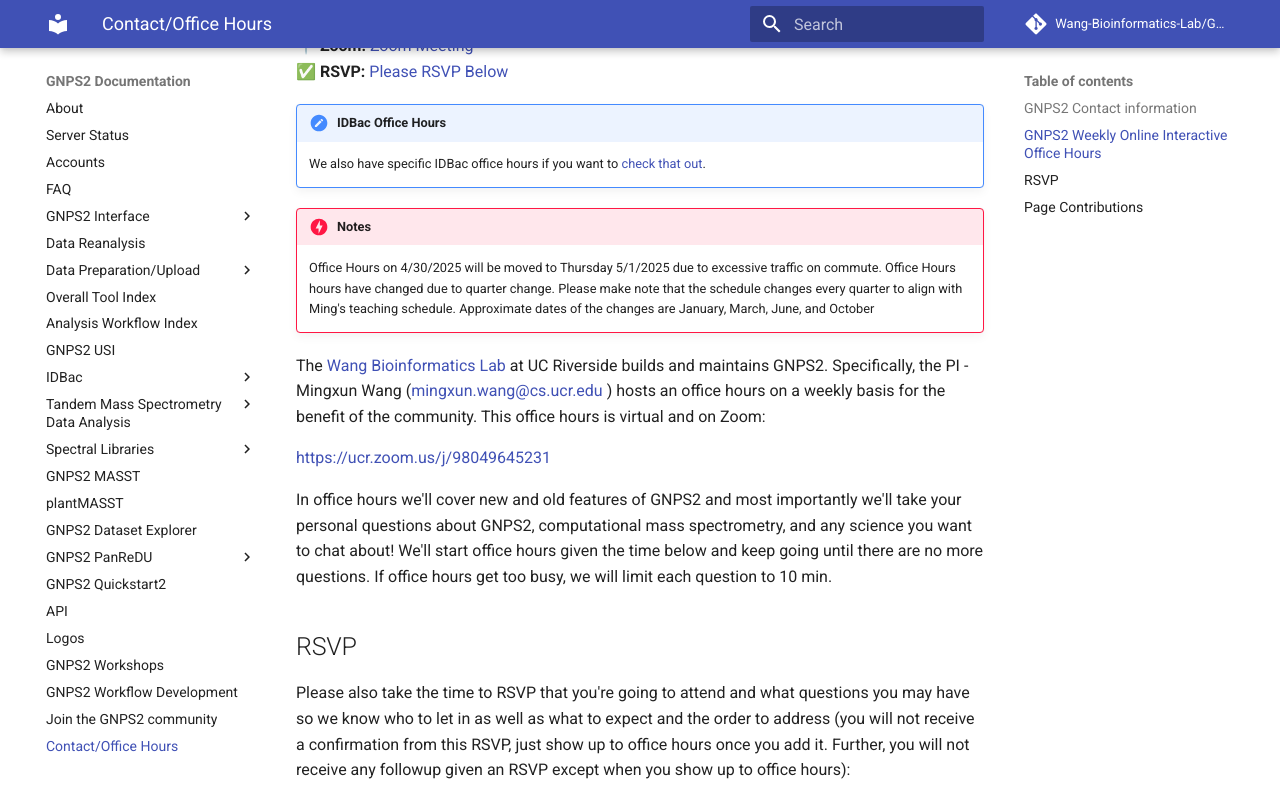
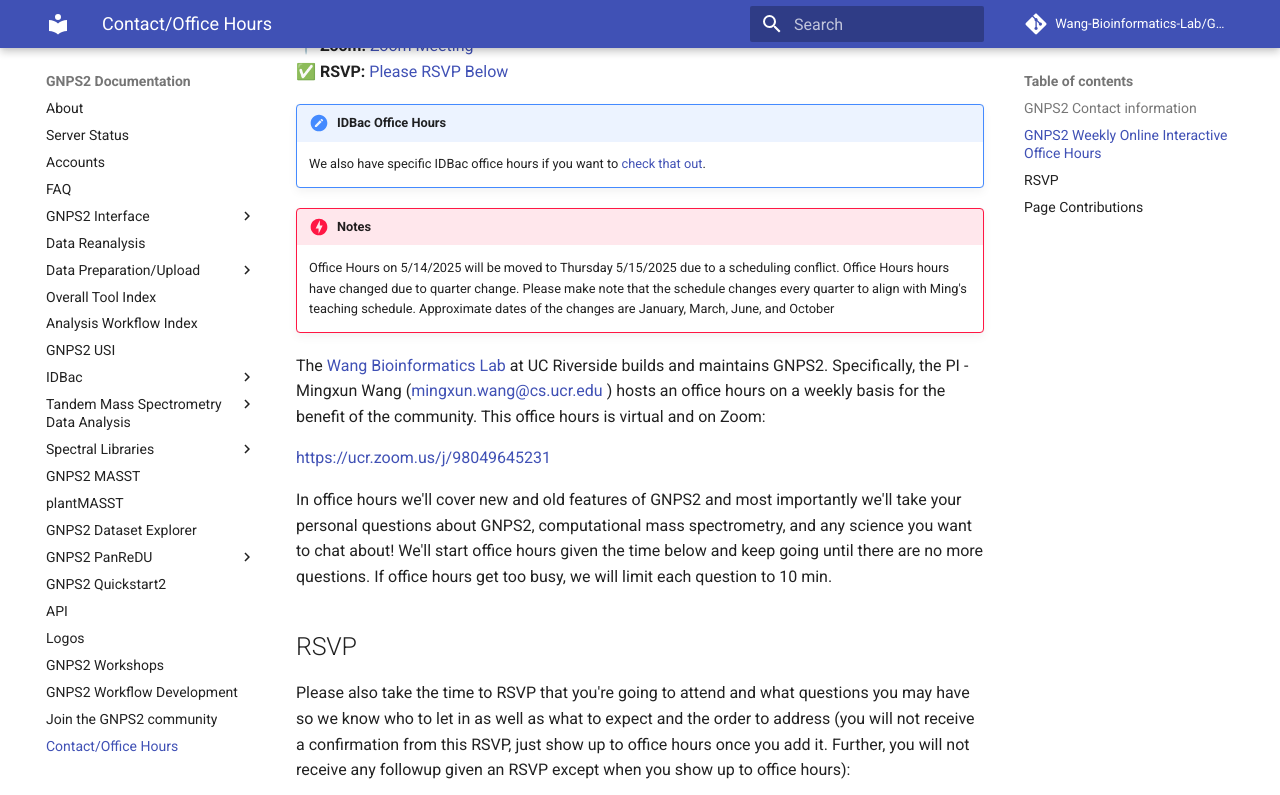
Before and after one commit to Wang-Bioinformatics-Lab/GNPS2_Documentation, an MkDocs documentation site: the page built from docs/contact.md, in a window 1280 px wide and 900 px high, scrolled down 391 px, cut to the strip 0-795 px from the top of the window. Built offline with MkDocs 1.6.1 and Material for MkDocs 9.7.7, drawn with Linux system fonts in a browser that asks for light colours; comment, search, counter and statistics services are not loaded.

Commit message:
Update contact.md

```diff
--- a/docs/contact.md
+++ b/docs/contact.md
@@ -13,7 +13,7 @@
     We also have specific IDBac office hours if you want to [check that out](idbacofficehours.md).
 
 !!! danger "Notes"
-    Office Hours on 4/30/2025 will be moved to Thursday 5/1/2025 due to excessive traffic on commute. Office Hours hours have changed due to quarter change. Please make note that the schedule changes every quarter to align with Ming's teaching schedule. Approximate dates of the changes are January, March, June, and October
+    Office Hours on 5/14/2025 will be moved to Thursday 5/15/2025 due to a scheduling conflict. Office Hours hours have changed due to quarter change. Please make note that the schedule changes every quarter to align with Ming's teaching schedule. Approximate dates of the changes are January, March, June, and October
 
 The [Wang Bioinformatics Lab](https://www.cs.ucr.edu/~mingxunw/) at UC Riverside builds and maintains GNPS2. Specifically, the PI - Mingxun Wang ([mingxun.wang@cs.ucr.edu](mailto:mingxun.wang@cs.ucr.edu) ) hosts an office hours on a weekly basis for the benefit of the community. This office hours is virtual and on Zoom:
 
```
